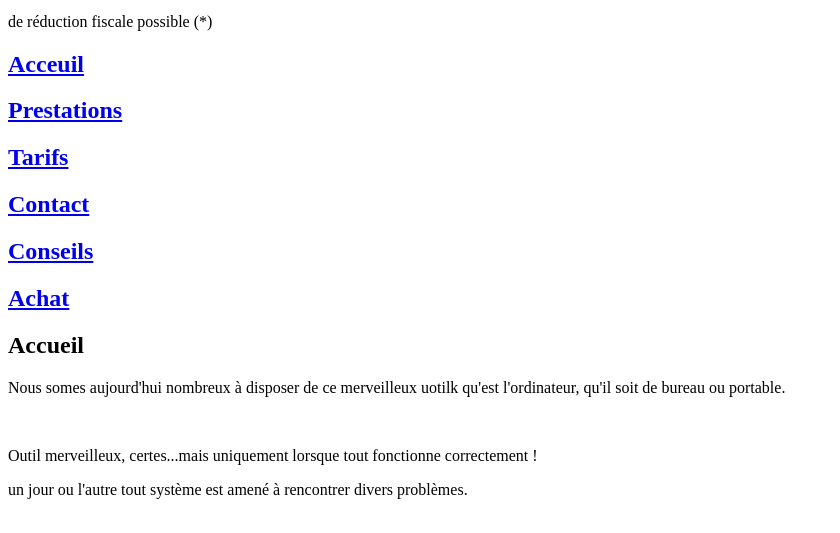
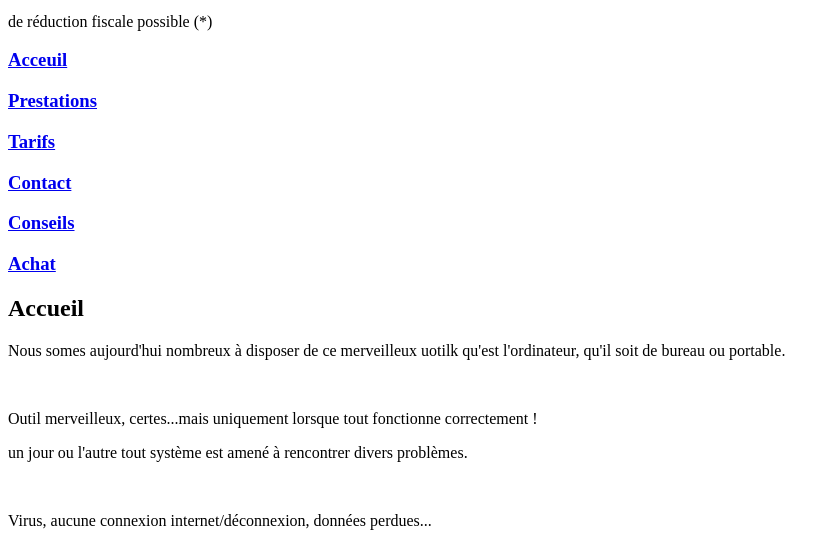
Before and after one commit to sroissard/depann-informatique.io, a plain HTML site: page index.html in a window 1280 px wide. Shown: the part 564-1097 px from the top of the page, without its empty margins (0-840 px from the left). Drawn offline with Linux system fonts and the light colour scheme.

Commit message:
corrections

```diff
--- a/index.html
+++ b/index.html
@@ -23,12 +23,12 @@
             </div>
         </article>
         <nav>
-            <a class="nav-btn" href="index.html"><h2>Acceuil</h2></a>
-            <a class="nav-btn" href="page2.html"><h2>Prestations</h2></a>
-            <a class="nav-btn" href="page3.html"><h2>Tarifs</h2></a>
-            <a class="nav-btn" href="page4.html"><h2>Contact</h2></a>
-            <a class="nav-btn" href="page5.html"><h2>Conseils</h2></a>
-            <a class="nav-btn" href="page6.html"><h2>Achat</h2></a>
+            <a class="nav-btn" href="index.html"><h3>Acceuil</h3></a>
+            <a class="nav-btn" href="page2.html"><h3>Prestations</h3></a>
+            <a class="nav-btn" href="page3.html"><h3>Tarifs</h3></a>
+            <a class="nav-btn" href="page4.html"><h3>Contact</h3></a>
+            <a class="nav-btn" href="page5.html"><h3>Conseils</h3></a>
+            <a class="nav-btn" href="page6.html"><h3>Achat</h3></a>
         </nav>
 </header>
 <main>
```
Lines whose indentation alone changed are shown as unchanged.
